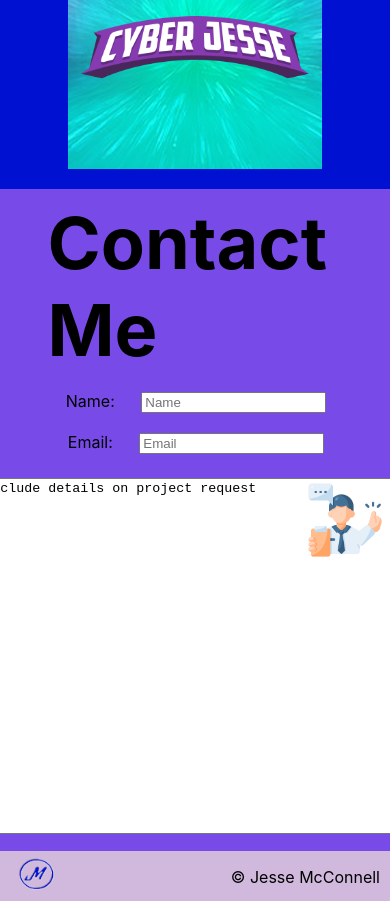
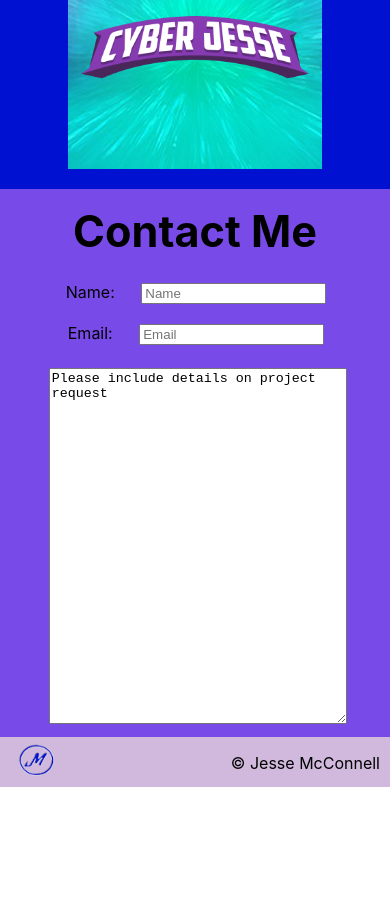
Before and after one commit to jessemcc/Portfolio, a React (Create React App) app: page / in a window 390 px wide. Shown: the part 1940-2841 px from the top of the page. After the commit the page ends 2727 px from the top, so only its background shows below. Built offline with nearby package versions, Linux system fonts and the light colour scheme.

Commit message:
Completed phone css for contact

```diff
--- a/src/components/contact/Contact.js
+++ b/src/components/contact/Contact.js
@@ -13,7 +13,7 @@ export const Contact = () => {
                 <div className={ContactStyle.containerTitle}>
                     <h2>Contact Me</h2>
                 </div>
-                <div>
+                <div className={ContactStyle.formContainer}>
                     <form>
                         <label for="name">Name: </label>
                         <input type="text" name="name" placeholder="Name" /><br />
--- a/src/components/contact/Contact.module.scss
+++ b/src/components/contact/Contact.module.scss
@@ -1,3 +1,7 @@
+@mixin for-phone-only {
+    @media (max-width: 420px) {@content}
+}
+
 .contactContainer {
     width: 100%;
     background-color: #784AE8;
@@ -11,19 +15,44 @@
     width: 20%;
     justify-content: center;
     align-content: space-between;
+
+    @include for-phone-only {
+        display: none;
+    }
 }
 
 .mainContainer {
     display: flex;
     flex-direction: column;
-    width: 50%;
+    width: 100%;
     justify-content: center;
     align-content: space-between;
     align-items: center;
 
+    @include for-phone-only {
+        width: 100%;
+    }
+
     .containerTitle {
-        font-size: 3em;
-        margin: -50px;
+        font-size: 2.2em;
+        margin: -20px 0;
+    }
+
+    @include for-phone-only {
+        .containerTitle {
+            font-size: 1.8em;
+        }
+    }
+
+    .formContainer {
+        width: 90%;
+        display: flex;
+        flex-direction: column;
+        justify-content: center;
+
+        @include for-phone-only {
+            width: 75%;
+        }
     }
 
     form {
@@ -35,11 +64,21 @@
     }
 
     textarea {
-        width: 40em;
+        width: 100%;
+    }
+
+    @include for-phone-only {
+        textarea {
+            width: 100%;
+        }
     }
 }
 
 .textBox {
     height: 350px;
-    margin: 1em;
+    margin: 1em auto;
+
+    @include for-phone-only {
+        margin: 1em auto;
+    }
 }
```
